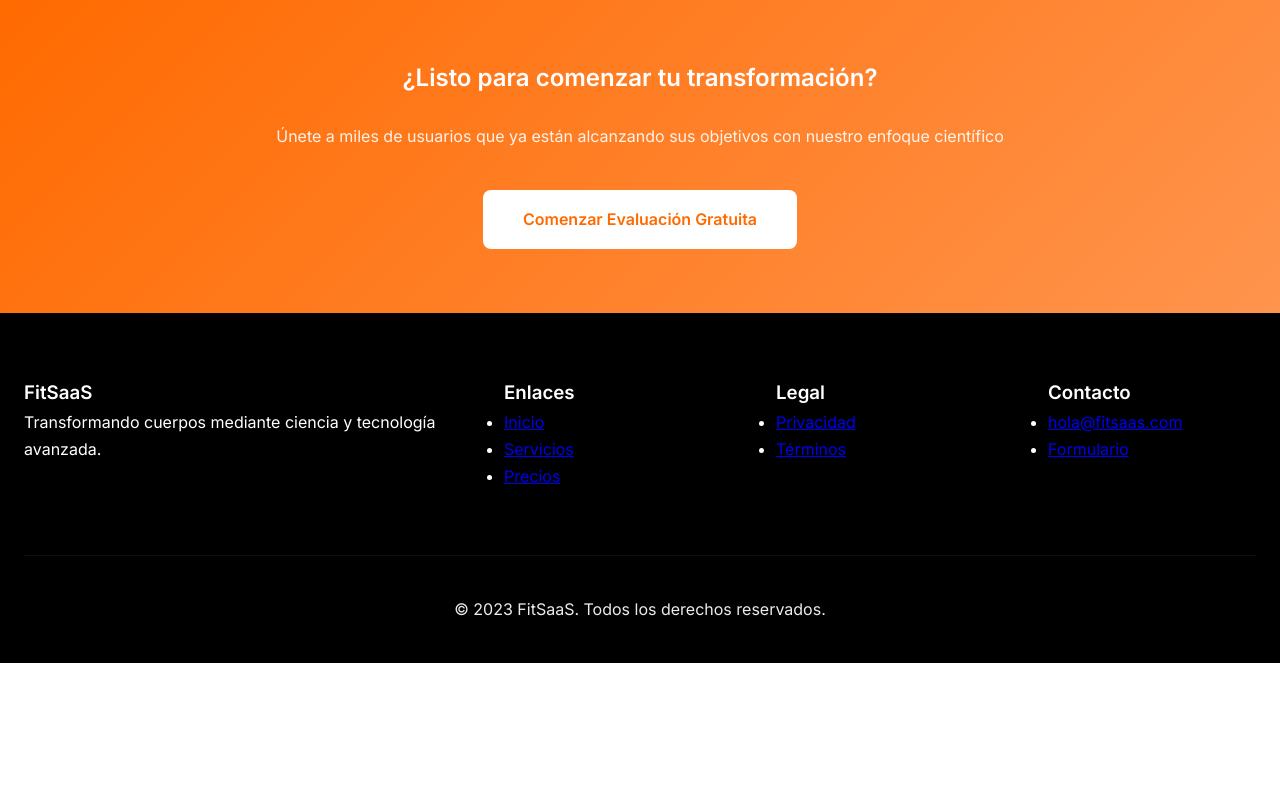
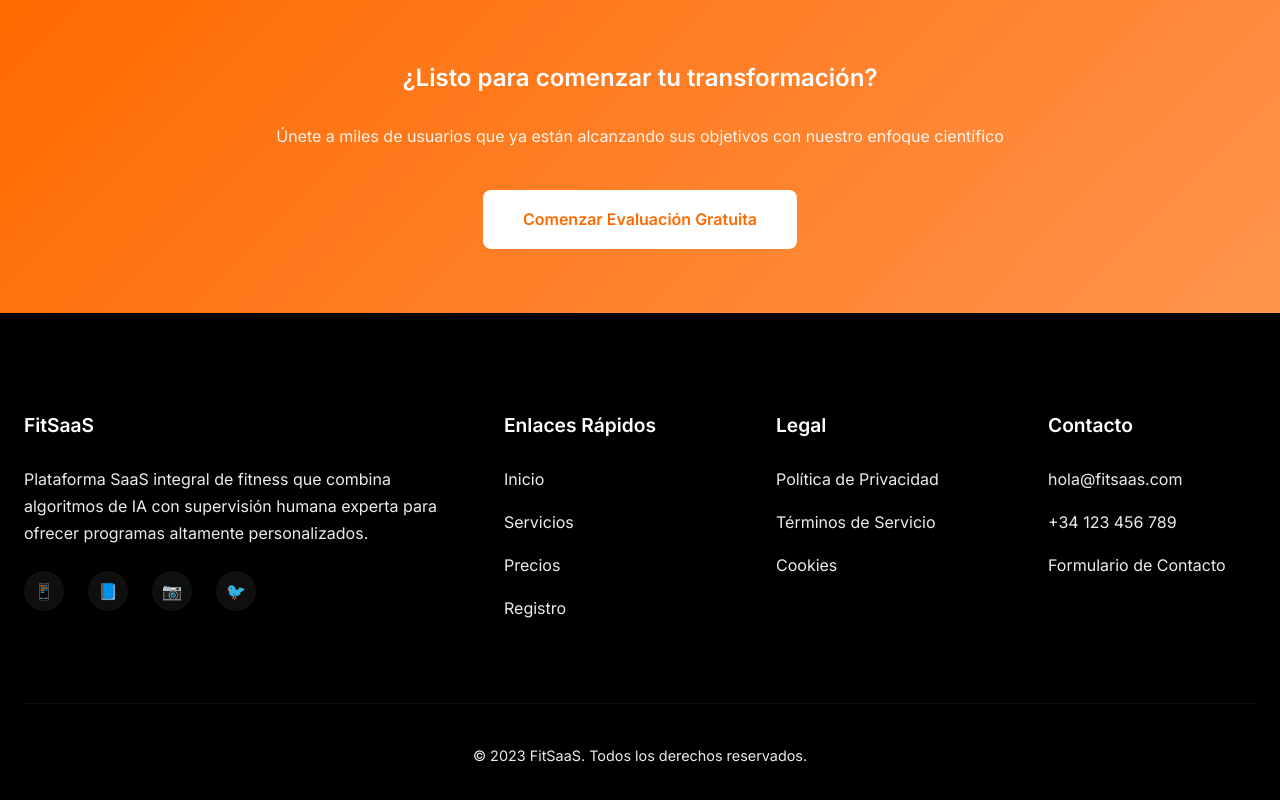
Before and after one commit to FonsiFN/fitapp, a plain HTML site: page about.html in a window 1280 px wide. Shown: the part 3667-4467 px from the top of the page. Before the commit the page ends 4330 px from the top, so only its background shows below. Drawn offline with Linux system fonts and the light colour scheme.

Commit message:
Update about.html

```diff
--- a/about.html
+++ b/about.html
@@ -303,11 +303,11 @@
             color: var(--orange-primary);
         }
 
-        /* Footer */
+        /* Footer - IDÉNTICO al del código original */
         footer {
             background-color: var(--black-primary);
             color: var(--white);
-            padding: var(--space-xl) 0 var(--space-lg);
+            padding: var(--space-xxl) 0 var(--space-lg);
         }
 
         .footer-content {
@@ -317,11 +317,71 @@
             margin-bottom: var(--space-xl);
         }
 
+        .footer-section h3 {
+            color: var(--white);
+            margin-bottom: var(--space-md);
+            font-size: 1.2rem;
+        }
+
+        .footer-section p {
+            color: var(--gray-medium);
+        }
+
+        .footer-section ul {
+            list-style: none;
+        }
+
+        .footer-section li {
+            margin-bottom: var(--space-sm);
+        }
+
+        .footer-section a {
+            color: var(--gray-medium);
+            text-decoration: none;
+            transition: color var(--transition-fast);
+        }
+
+        .footer-section a:hover {
+            color: var(--orange-primary);
+        }
+
+        .social-links {
+            display: flex;
+            gap: var(--space-md);
+            margin-top: var(--space-md);
+        }
+
+        .social-link {
+            width: 40px;
+            height: 40px;
+            border-radius: 50%;
+            background: var(--black-secondary);
+            display: flex;
+            align-items: center;
+            justify-content: center;
+            color: var(--white);
+            text-decoration: none;
+            transition: all var(--transition-fast);
+        }
+
+        .social-link:hover {
+            background: var(--orange-primary);
+            transform: translateY(-2px);
+        }
+
         .copyright {
             text-align: center;
             padding-top: var(--space-lg);
             border-top: 1px solid var(--black-secondary);
             color: var(--gray-medium);
+            font-size: 0.9rem;
+        }
+
+        @media (max-width: 1024px) {
+            .footer-content {
+                grid-template-columns: 1fr 1fr;
+                gap: var(--space-lg);
+            }
         }
 
         @media (max-width: 768px) {
@@ -345,6 +405,7 @@
 
             .footer-content {
                 grid-template-columns: 1fr;
+                gap: var(--space-lg);
             }
         }
     </style>
@@ -496,36 +557,50 @@
         </div>
     </section>
 
+    <!-- Footer IDÉNTICO al del código original -->
     <footer>
         <div class="container">
             <div class="footer-content">
                 <div class="footer-section">
                     <h3>FitSaaS</h3>
-                    <p>Transformando cuerpos mediante ciencia y tecnología avanzada.</p>
+                    <p>Plataforma SaaS integral de fitness que combina algoritmos de IA con supervisión humana experta para ofrecer programas altamente personalizados.</p>
+                    <div class="social-links">
+                        <a href="#" class="social-link">📱</a>
+                        <a href="#" class="social-link">📘</a>
+                        <a href="#" class="social-link">📷</a>
+                        <a href="#" class="social-link">🐦</a>
+                    </div>
                 </div>
+
                 <div class="footer-section">
-                    <h3>Enlaces</h3>
+                    <h3>Enlaces Rápidos</h3>
                     <ul>
                         <li><a href="index.html">Inicio</a></li>
                         <li><a href="services.html">Servicios</a></li>
                         <li><a href="pricing.html">Precios</a></li>
+                        <li><a href="onboarding.html">Registro</a></li>
                     </ul>
                 </div>
+
                 <div class="footer-section">
                     <h3>Legal</h3>
                     <ul>
-                        <li><a href="privacy.html">Privacidad</a></li>
-                        <li><a href="terms.html">Términos</a></li>
+                        <li><a href="privacy.html">Política de Privacidad</a></li>
+                        <li><a href="terms.html">Términos de Servicio</a></li>
+                        <li><a href="cookies.html">Cookies</a></li>
                     </ul>
                 </div>
+
                 <div class="footer-section">
                     <h3>Contacto</h3>
                     <ul>
                         <li><a href="mailto:hola@fitsaas.com">hola@fitsaas.com</a></li>
-                        <li><a href="contact.html">Formulario</a></li>
+                        <li><a href="tel:+34123456789">+34 123 456 789</a></li>
+                        <li><a href="contact.html">Formulario de Contacto</a></li>
                     </ul>
                 </div>
             </div>
+
             <div class="copyright">
                 <p>&copy; 2023 FitSaaS. Todos los derechos reservados.</p>
             </div>
```
